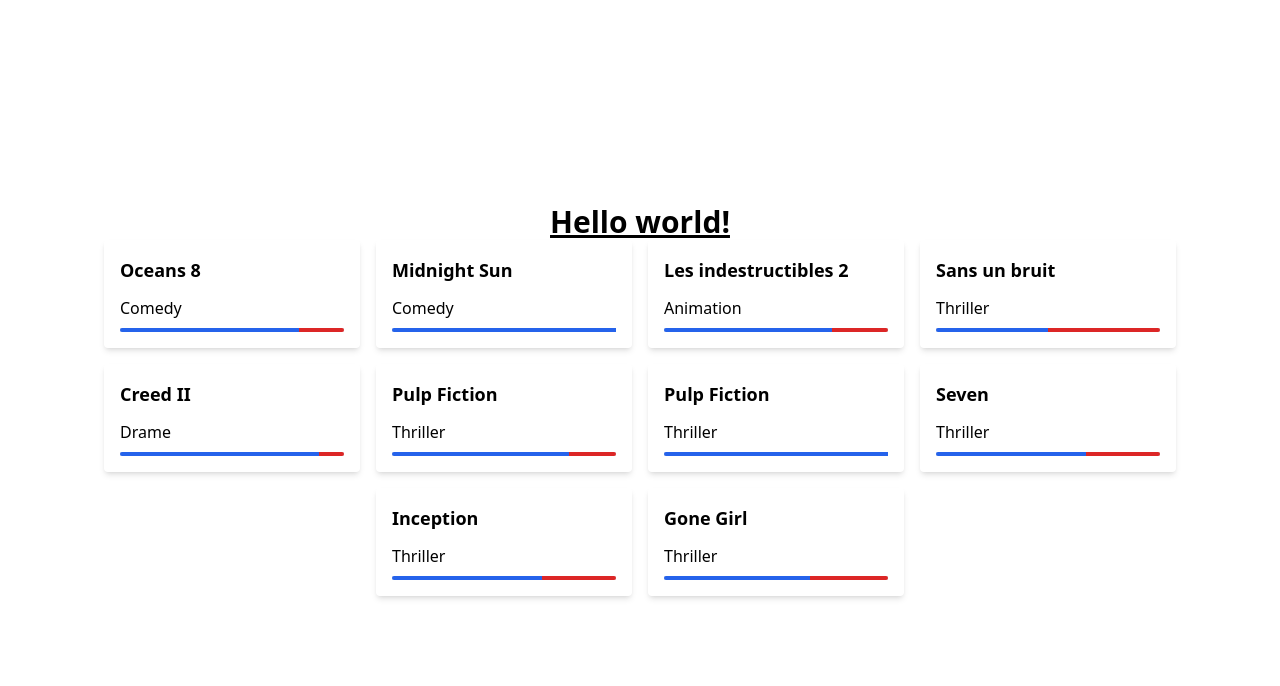
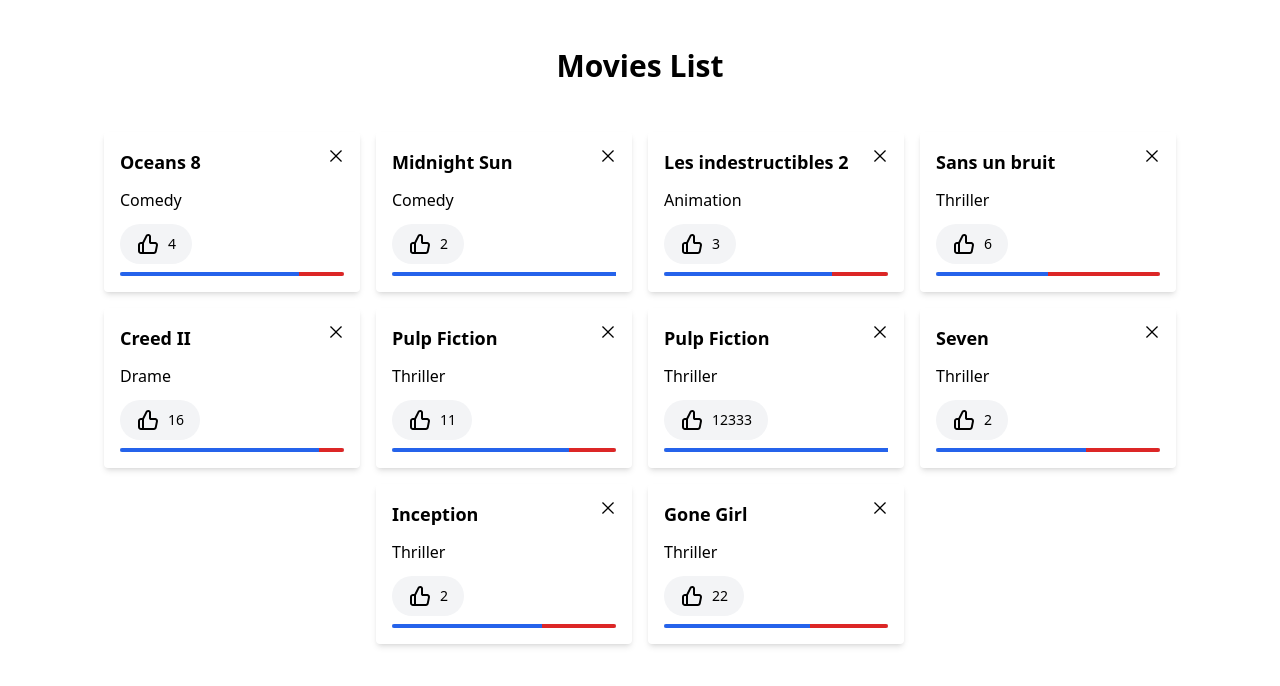
Before and after one commit to Particeep/react-interview, a React (Vite) app: page / in a window 1280 px wide. Shown: the top 686 px of the page. Built offline with nearby package versions, Linux system fonts and the light colour scheme.

Commit message:
feat: remove & like btn

```diff
--- a/src/App.tsx
+++ b/src/App.tsx
@@ -2,8 +2,8 @@
 
 const App = () => {
   return (
-    <div className="min-h-screen w-full	flex justify-center items-center flex-col">
-      <h1 className="text-3xl font-bold underline">Hello world!</h1>
+    <div className="min-h-screen w-full	flex items-center flex-col py-4 sm:py-12">
+      <h1 className="text-3xl font-bold text-center mb-12">Movies List</h1>
       <ListMovies />
     </div>
   );
--- a/src/components/ListMovies.tsx
+++ b/src/components/ListMovies.tsx
@@ -13,6 +13,27 @@
     setIsLoading(false);
   }, []);
 
+  const handleRemoveMovie = (id: string) => {
+    const filteredData = moviesList.filter((movie) => movie.id !== id);
+
+    setMoviesList(filteredData);
+  };
+
+  const handleLike = (id: string) => {
+    const updatedData = moviesList.map((movie) => {
+      if (movie.id === id) {
+        return {
+          ...movie,
+          likes: movie.likes + 1,
+          isLiked: true,
+        };
+      }
+      return movie;
+    });
+
+    setMoviesList(updatedData);
+  };
+
   if (isLoading) {
     return <p>Loading...</p>;
   }
@@ -22,10 +43,14 @@
       {moviesList.map((movie) => (
         <Movie
           key={movie.id}
+          id={movie.id}
           title={movie.title}
           category={movie.category}
           likes={movie.likes}
           dislikes={movie.dislikes}
+          isLiked={movie.isLiked ? movie.isLiked : false}
+          removeMovie={handleRemoveMovie}
+          handleLike={handleLike}
         />
       ))}
     </div>
--- a/src/components/Movie.tsx
+++ b/src/components/Movie.tsx
@@ -1,17 +1,49 @@
+import removeIcon from "../assets/removeIcon.svg";
+import thumbUpIcon from "../assets/thumbUpIcon.svg";
 interface Props {
+  id: string;
   title: string;
   category: string;
   likes: number;
   dislikes: number;
+  isLiked: boolean;
+  removeMovie: (id: string) => void;
+  handleLike: (id: string) => void;
 }
 
-const Movie = ({ title, category, likes, dislikes }: Props) => {
+const Movie = ({
+  id,
+  title,
+  category,
+  likes,
+  dislikes,
+  isLiked,
+  removeMovie,
+  handleLike,
+}: Props) => {
   const likesRatio = Math.round((likes / (dislikes + likes)) * 100);
 
   return (
-    <div className="w-4/5 sm:w-64 rounded shadow-md p-4">
+    <div className="w-4/5 sm:w-64 rounded shadow-md p-4 relative">
       <h2 className="font-bold mb-3 text-lg">{title}</h2>
+      <img
+        src={removeIcon}
+        alt="Remove icon"
+        className="w-4 h-4 absolute top-4 right-4 cursor-pointer"
+        onClick={() => removeMovie(id)}
+      />
       <span>{category}</span>
+
+      <div className="mt-3">
+        <button
+          className={`flex items-center py-2 px-4 rounded-full cursor-pointer ${
+            isLiked ? "bg-gray-300" : "bg-gray-100 hover:bg-gray-200"
+          }`}
+          onClick={() => !isLiked && handleLike(id)}
+        >
+          <img src={thumbUpIcon} alt="Like icon" />
+          <span className="text-sm ml-2">{likes}</span>
+        </button>
         <div className="w-full bg-gray-200 h-1 flex mt-2">
           <span
             className="bg-blue-600 h-1 rounded-l"
@@ -20,6 +52,7 @@
           <span className="bg-red-600 h-1 flex-1 rounded-r"></span>
         </div>
       </div>
+    </div>
   );
 };
 
--- a/src/interfaces/Movies.ts
+++ b/src/interfaces/Movies.ts
@@ -4,4 +4,5 @@
   category: string;
   likes: number;
   dislikes: number;
+  isLiked?: boolean;
 }
```
Also changed, not shown: src/assets/removeIcon.svg (added), src/assets/thumbUpIcon.svg (added). Lines whose indentation alone changed are shown as unchanged.
